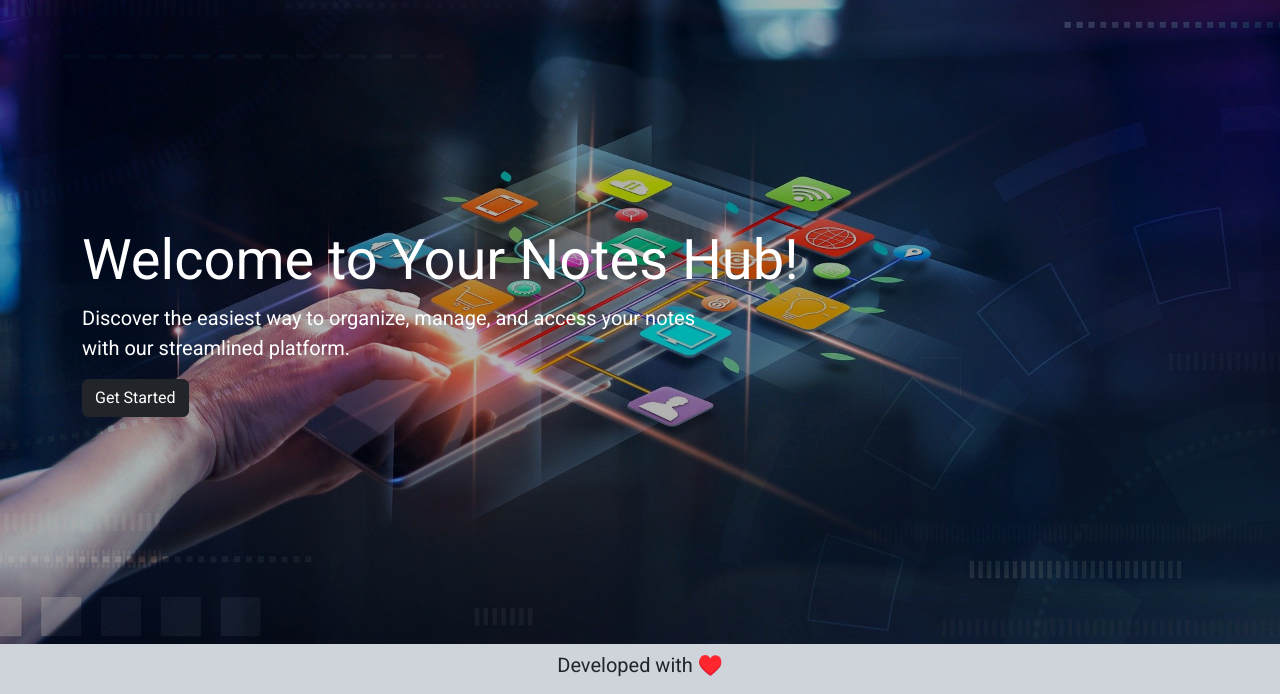
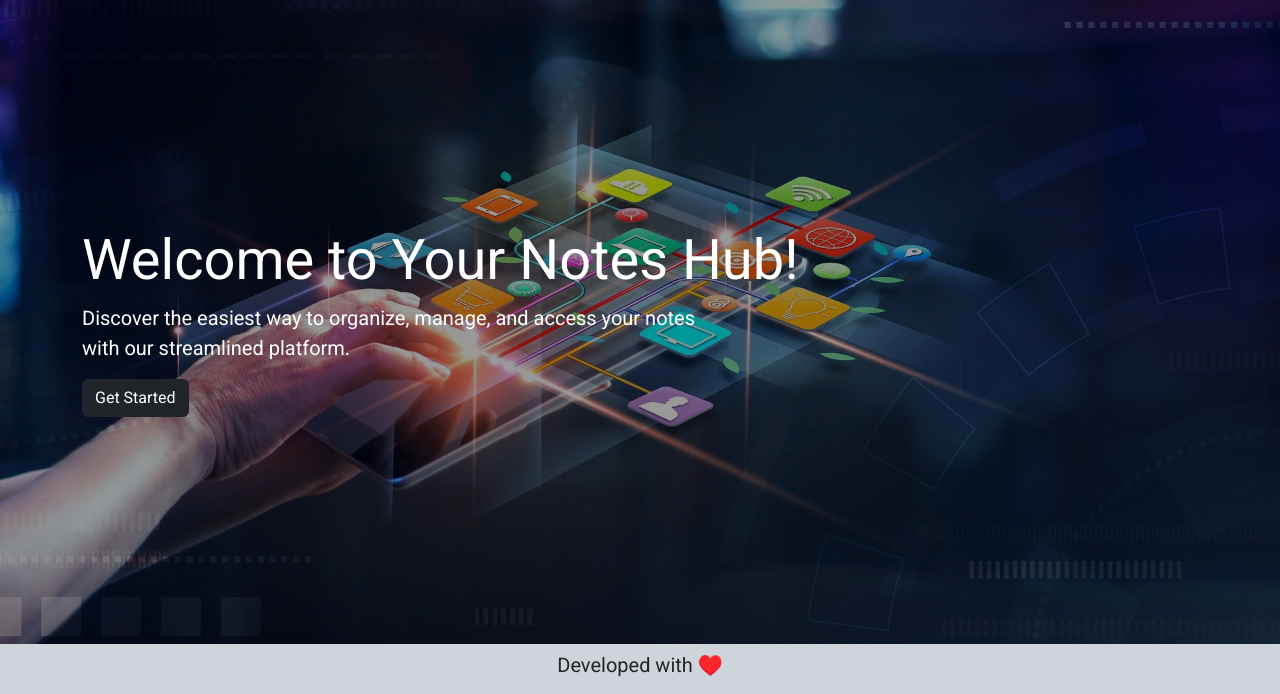
Before and after one commit to Mazin-Fouad/noteium, a PHP site: page / in a window 1280 px wide. Shown: the part 106-800 px from the top of the page. Run offline with PHP 8.4, Linux system fonts and the light colour scheme.

Commit message:
Add dark overlay to background image in hero section

```diff
--- a/hero.php
+++ b/hero.php
@@ -15,7 +15,7 @@ section::before {
     left: 0;
     width: 100%;
     height: 100%;
-    background-color: rgba(0, 0, 0, 0.3);
+    background-color: rgba(0, 0, 0, 0.4);
     z-index: 1;
 }
 
```
